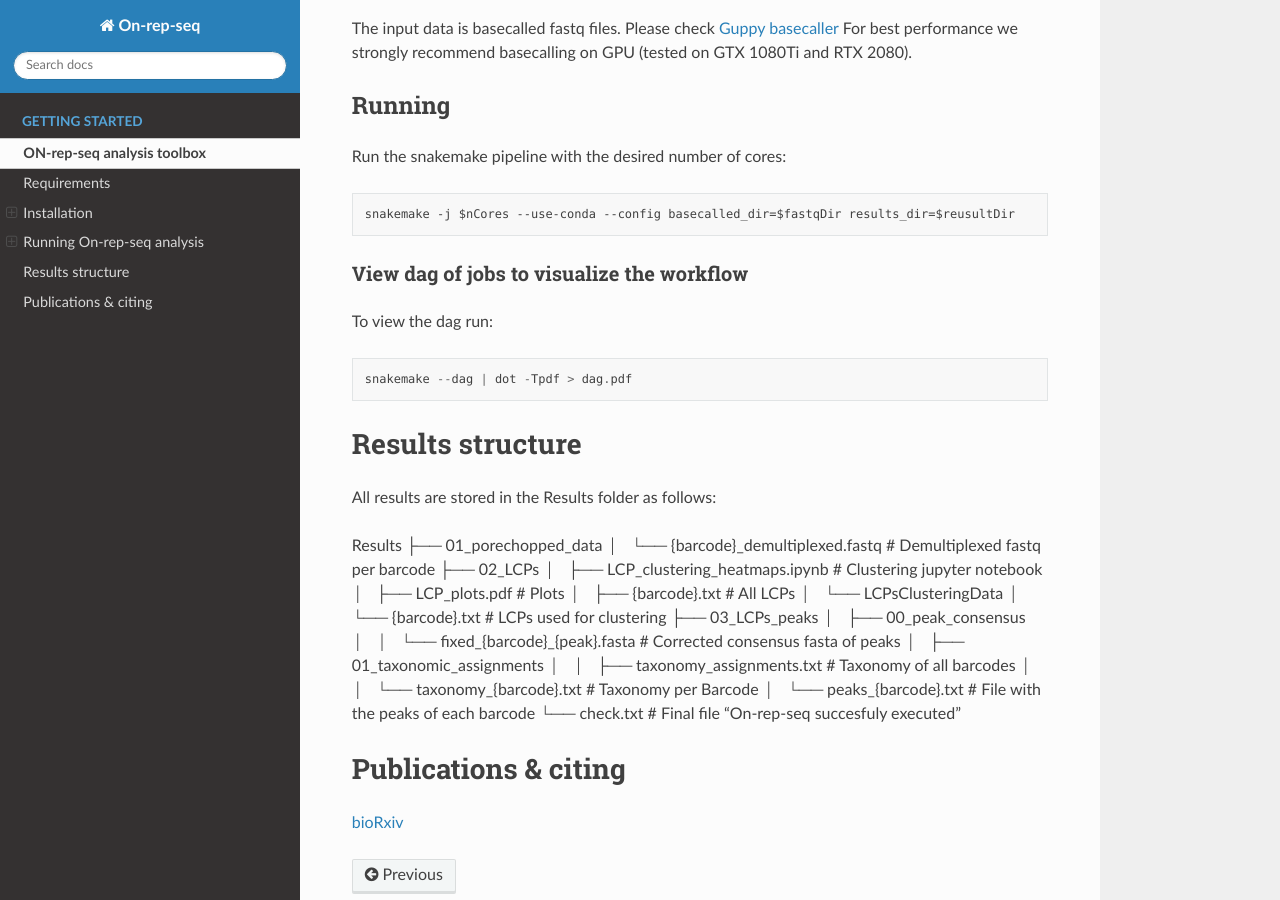
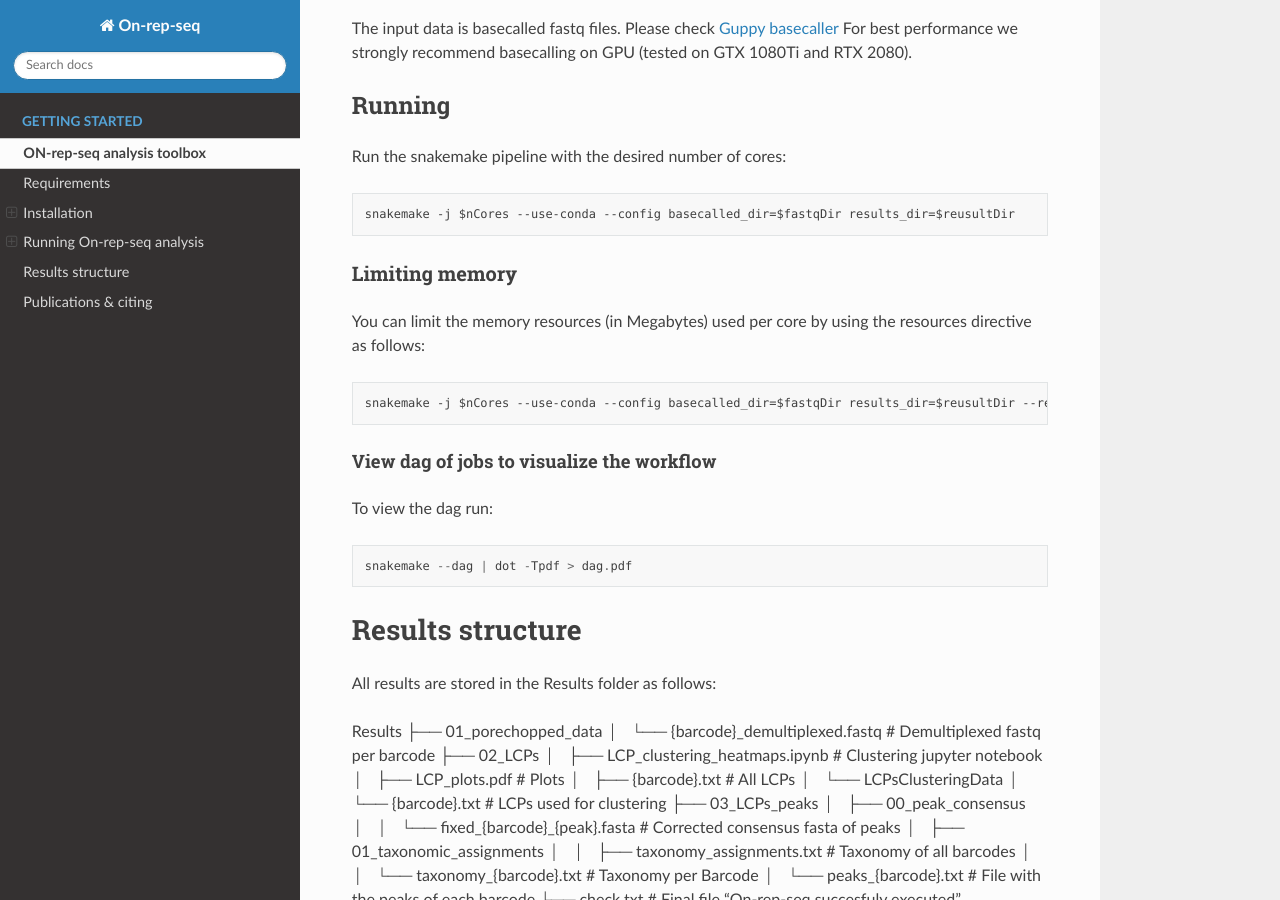
Before and after one commit to lauramilena3/On-rep-seq, a Sphinx documentation site: the page built from docs/userGuide.rst, in a window 1280 px wide and 900 px high, scrolled down 1831 px. Built offline with Sphinx 7.4.7 and the Read the Docs theme 2.0.0, drawn with Linux system fonts in a browser that asks for light colours.

Commit message:
Add memory limits

```diff
--- a/docs/userGuide.rst
+++ b/docs/userGuide.rst
@@ -81,6 +81,13 @@ Run the snakemake pipeline with the desired number of cores::
 
    snakemake -j $nCores --use-conda --config basecalled_dir=$fastqDir results_dir=$reusultDir
 
+Limiting memory
+...............
+
+You can limit the memory resources  (in Megabytes) used per core by using the resources directive as follows::
+
+   snakemake -j $nCores --use-conda --config basecalled_dir=$fastqDir results_dir=$reusultDir --resources mem_mb=$max_mem
+
 
 View dag of jobs to visualize the workflow
 ++++++++++++++++++++++++++++++++++++++++++
```
